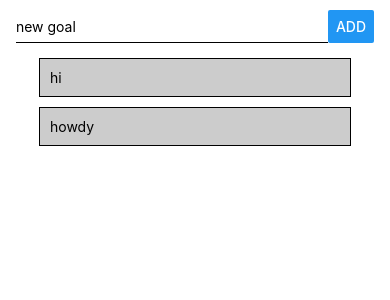
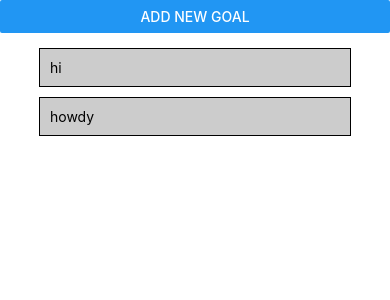
Before and after one commit to danzjamz/rn-goals-app, a React Native app: screen / in a window 390 px wide. Shown: the top 300 px of the page. Built offline with nearby package versions, Linux system fonts and the light colour scheme.

Commit message:
changed goalInput to modal (doesn't seem to work on web view)

```diff
--- a/App.js
+++ b/App.js
@@ -6,6 +6,7 @@ import GoalItem from './components/goalItem';
 
 export default function App() {
   const [goals, setGoals] = useState([{ key: Math.random().toString(), value: 'hi'}, { key: Math.random().toString(), value: 'howdy'}]);
+  const [isAddOpen, setIsAddOpen] = useState(false);
 
   const onAddGoal = (newGoal) => {
     setGoals(goals => [...goals, { key: Math.random().toString(), value: newGoal}]);
@@ -20,7 +21,8 @@ export default function App() {
 
   return (
     <View style={styles.container}>
-      <GoalInput addGoal={ onAddGoal } />
+      <Button title='Add New Goal' onPress={ () => setIsAddOpen(!isAddOpen) } />
+      <GoalInput visible={isAddOpen} addGoal={ onAddGoal } />
       <FlatList
         contentContainerStyle={styles.listWrapper}
         data={goals}
--- a/components/goalInput.js
+++ b/components/goalInput.js
@@ -1,7 +1,7 @@
 import React, { useState } from 'react';
-import { StyleSheet, Text, View, TextInput, Button } from 'react-native';
+import { StyleSheet, Text, View, TextInput, Button, Modal } from 'react-native';
 
-export default function GoalInput({ addGoal }) {
+export default function GoalInput({ addGoal, visible }) {
   const [newGoal, setNewGoal] = useState('');
 
   const onAddGoal =() => {
@@ -10,6 +10,7 @@ export default function GoalInput({ addGoal }) {
   }
 
   return (
+    <Modal visible={ visible } animationType='slide'>
         <View style={styles.wrapper}>
             <TextInput
                 style={styles.input}
@@ -19,6 +20,7 @@ export default function GoalInput({ addGoal }) {
             />
             <Button title='ADD' style={styles.btn} onPress={ onAddGoal } />
         </View>
+    </Modal>
   );
 }
 
```
Lines whose indentation alone changed are shown as unchanged.
